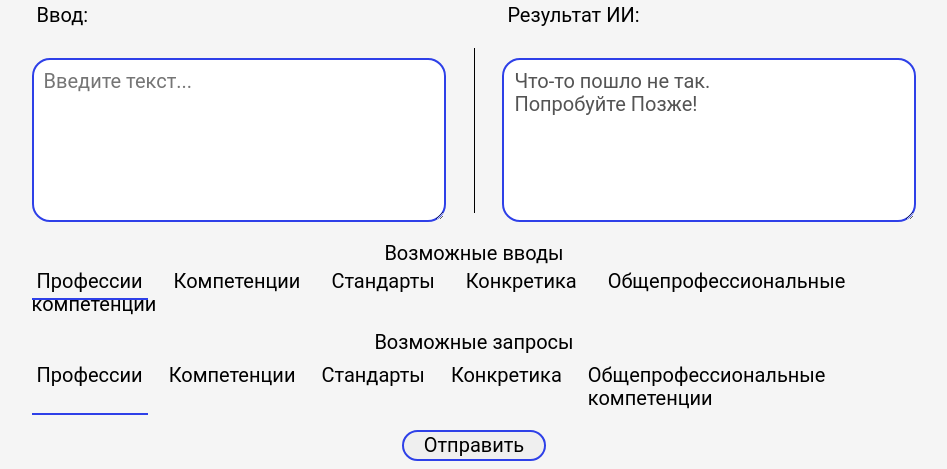
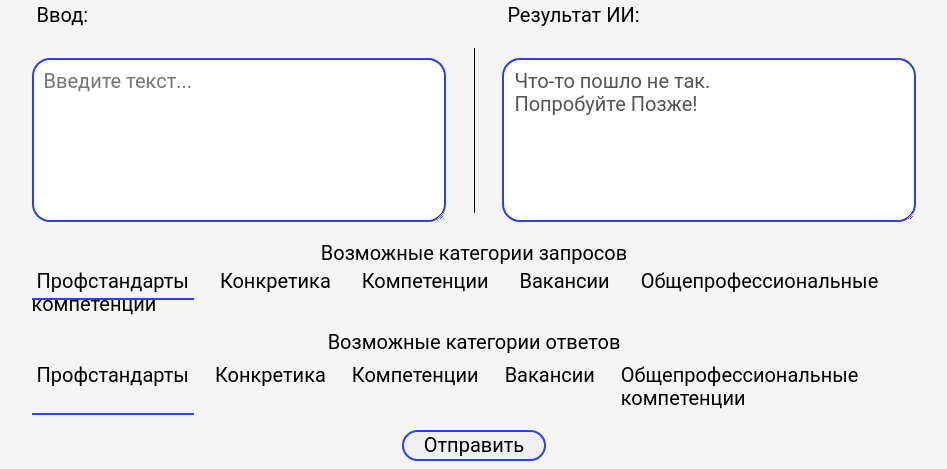
Before and after one commit to Fil-maker/NewSkills, a Django app: page / in a window 1280 px wide. Shown: the part 479-948 px from the top of the page, without its empty margins (166-1113 px from the left). Run offline with Django 4.2, Linux system fonts and the light colour scheme.

Commit message:
good version

```diff
--- a/competences/templates/base.html
+++ b/competences/templates/base.html
@@ -30,29 +30,29 @@
                 </div>
             </div>
             <div class="suggestions">
-                <div class="output-config-head">Возможные вводы</div>
+                <div class="output-config-head">Возможные категории запросов</div>
                 <div class="config input-config">
                     <input type="radio" name="in_type" id="id_in_type_1" value="P" checked>
-                    <label for="id_in_type_1">Профессии</label>
+                    <label for="id_in_type_1">Профстандарты</label>
                     <input type="radio" name="in_type" id="id_in_type_0" value="C">
-                    <label for="id_in_type_0">Компетенции</label>
+                    <label for="id_in_type_0">Конкретика</label>
                     <input type="radio" name="in_type" id="id_in_type_2" value="S">
-                    <label for="id_in_type_2">Стандарты</label>
+                    <label for="id_in_type_2">Компетенции</label>
                     <input type="radio" name="in_type" id="id_in_type_3" value="J">
-                    <label for="id_in_type_3">Конкретика</label>
+                    <label for="id_in_type_3">Вакансии</label>
                     <input type="radio" name="in_type" id="id_in_type_4" value="I">
                     <label for="id_in_type_4">Общепрофессиональные компетенции</label>
                 </div>
-                <div class="output-config-head">Возможные запросы</div>
+                <div class="output-config-head">Возможные категории ответов</div>
                 <div class="config output-config">
                     <input type="radio" name="out_type" id="id_out_type_1" value="P" checked>
-                    <label for="id_out_type_1">Профессии</label>
+                    <label for="id_out_type_1">Профстандарты</label>
                     <input type="radio" name="out_type" id="id_out_type_0" value="C">
-                    <label for="id_out_type_0">Компетенции</label>
+                    <label for="id_out_type_0">Конкретика</label>
                     <input type="radio" name="out_type" id="id_out_type_2" value="S">
-                    <label for="id_out_type_2">Стандарты</label>
+                    <label for="id_out_type_2">Компетенции</label>
                     <input type="radio" name="out_type" id="id_out_type_3" value="J">
-                    <label for="id_out_type_3">Конкретика</label>
+                    <label for="id_out_type_3">Вакансии</label>
                     <input type="radio" name="out_type" id="id_out_type_4" value="I">
                     <label for="id_out_type_4">Общепрофессиональные компетенции</label>
                 </div>
```
Also changed, not shown: competences/models.py (+9 -9 lines).
